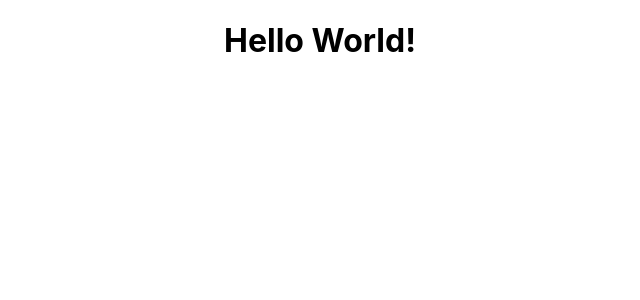
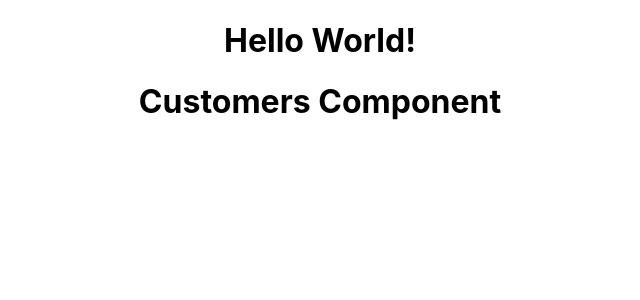
Before and after one commit to r742davis/Mug-Club, a React (Create React App) app in the folder client/: page / in a window 1280 px wide. Shown: the top 300 px of the page, without its empty margins (320-960 px from the left). Built offline with nearby package versions, Linux system fonts and the light colour scheme.

Commit message:
Created Customers.js component in client folder. Tested component in App.js successfully. Removed logo

```diff
--- a/client/src/App.js
+++ b/client/src/App.js
@@ -1,12 +1,13 @@
 import React from 'react';
-import logo from './logo.svg';
 import './App.css';
+import Customers from './Components/Customers';
 
 function App() {
   return (
     <div className="App">
       <header className="App-header">
         <h1>Hello World!</h1>
+        <Customers />
       </header>
     </div>
   );
--- /dev/null
+++ b/client/src/Components/Customers.js
@@ -0,0 +1,9 @@
+import React from 'react';
+
+const customers = () => {
+  return (
+    <h1>Customers Component</h1>
+  )
+};
+
+export default customers;
```
Also changed, not shown: 1 other file (tests, documents, lock files or other folders).
